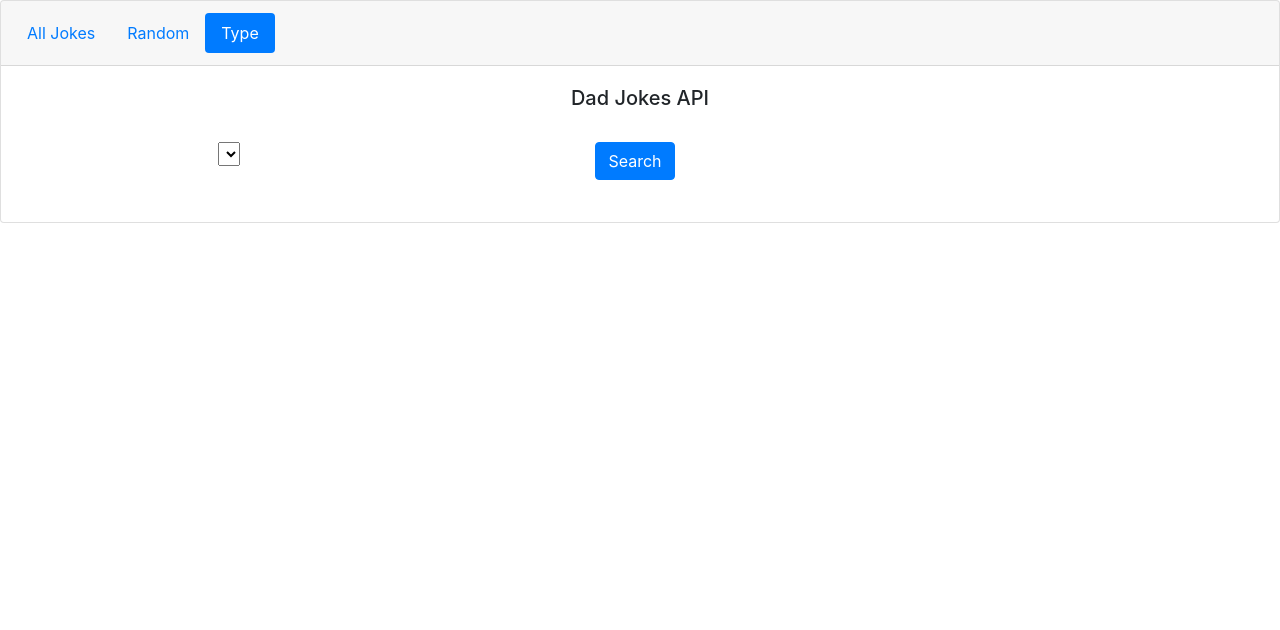
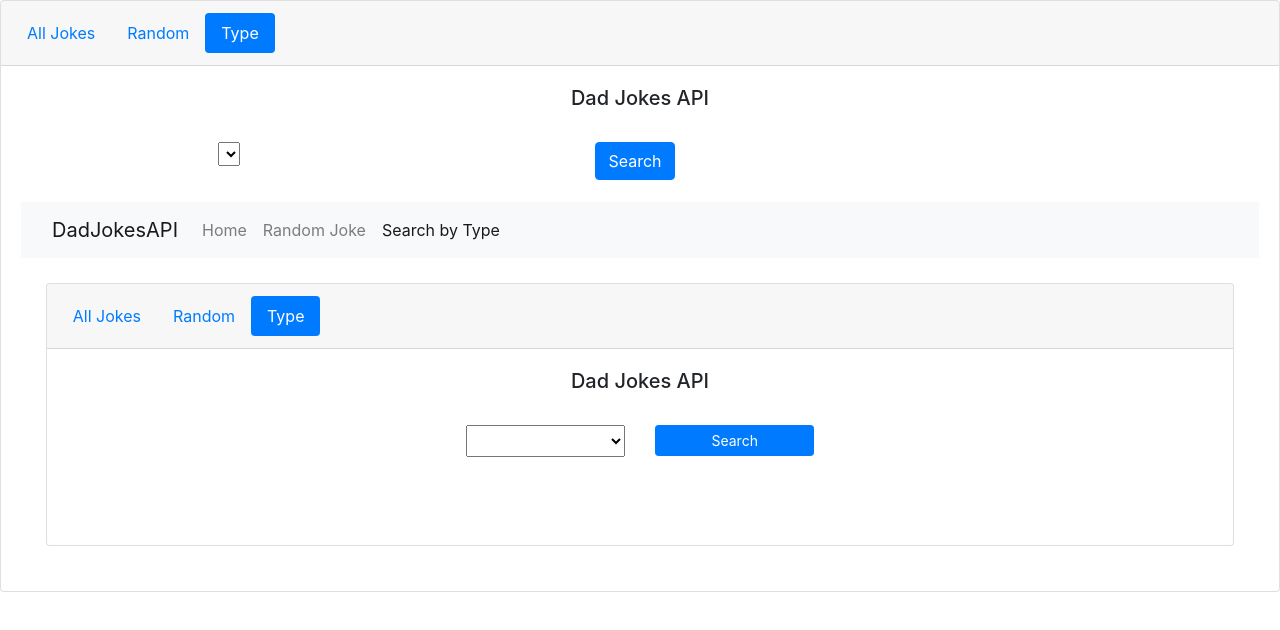
Before and after one commit to DavidAceituno88/DadJokesAPI, a plain HTML site: page FontEnd/type.html in a window 1280 px wide. Drawn offline with nearby package versions, Linux system fonts and the light colour scheme.

Commit message:
Update type.html

```diff
--- a/FontEnd/type.html
+++ b/FontEnd/type.html
@@ -42,6 +42,70 @@
             </div>
               <div class="card-body" id="joke-content"></div>
             </div>
+          </div><!DOCTYPE html>
+<html lang="en">
+<head>
+    <meta charset="UTF-8">
+    <meta http-equiv="X-UA-Compatible" content="IE=edge">
+    <meta name="viewport" content="width=device-width, initial-scale=1.0">
+    <link rel="stylesheet" href="https://cdn.jsdelivr.net/npm/bootstrap@4.0.0/dist/css/bootstrap.min.css" integrity="sha384-Gn5384xqQ1aoWXA+058RXPxPg6fy4IWvTNh0E263XmFcJlSAwiGgFAW/dAiS6JXm" crossorigin="anonymous">
+    <script src="https://code.jquery.com/jquery-3.2.1.slim.min.js" integrity="sha384-KJ3o2DKtIkvYIK3UENzmM7KCkRr/rE9/Qpg6aAZGJwFDMVNA/GpGFF93hXpG5KkN" crossorigin="anonymous"></script>
+<script src="https://cdn.jsdelivr.net/npm/popper.js@1.12.9/dist/umd/popper.min.js" integrity="sha384-ApNbgh9B+Y1QKtv3Rn7W3mgPxhU9K/ScQsAP7hUibX39j7fakFPskvXusvfa0b4Q" crossorigin="anonymous"></script>
+<script src="https://cdn.jsdelivr.net/npm/bootstrap@4.0.0/dist/js/bootstrap.min.js" integrity="sha384-JZR6Spejh4U02d8jOt6vLEHfe/JQGiRRSQQxSfFWpi1MquVdAyjUar5+76PVCmYl" crossorigin="anonymous"></script>
+    <title>Document</title>
+</head>
+<nav class="navbar navbar-expand-lg navbar-light bg-light" style="margin: 0,1,1,1">
+  <div class="container-fluid">
+    <button class="navbar-toggler" type="button" data-bs-toggle="collapse" data-bs-target="#navbarTogglerDemo01" aria-controls="navbarTogglerDemo01" aria-expanded="false" aria-label="Toggle navigation">
+      <span class="navbar-toggler-icon"></span>
+    </button>
+    <div class="collapse navbar-collapse" id="navbarTogglerDemo01">
+      <a class="navbar-brand" href="#">DadJokesAPI</a>
+      <ul class="navbar-nav me-auto mb-2 mb-lg-0">
+        <li class="nav-item">
+          <a class="nav-link " aria-current="page" href="Index.html">Home</a>
+        </li>
+        <li class="nav-item">
+          <a class="nav-link" href="random.html">Random Joke</a>
+        </li>
+        <li class="nav-item">
+          <a class="nav-link active" href="type.html" tabindex="-1" aria-disabled="true">Search by Type</a>
+        </li>
+      </ul>
+    </div>
+  </div>
+</nav>
+<body>
+
+
+    </table>
+    <div class="card text-center" style="margin: 2%;" >
+        <div class="card-header">
+          <ul class="nav nav-pills card-header-pills">
+            <li class="nav-item">
+              <a class="nav-link" href="Index.html">All Jokes</a>
+            </li>
+            <li class="nav-item">
+              <a class="nav-link " href="random.html">Random</a>
+            </li>
+            <li class="nav-item">
+              <a class="nav-link active" href="type.html">Type</a>
+            </li>
+          </ul>
+        </div>
+        <div class="card-body">
+          <h5 class="card-title">Dad Jokes API</h5>
+          <div class="card-body" id="type">
+            <div class="row justify-content-md-center">
+                <div class="col-md-2">
+                  <select class="form-select form-select-lg mb-3" aria-label="Default select example" id="select_type" style="width: 100%; height: 80%;">
+                  </select>
+                </div>
+                <div class="col-md-2">
+                  <button class="btn btn-primary btn-sm" type="button" id="search_type" style="width: 100%;">Search</button>
+                </div>
+            </div>
+            <div class="card-body" id="joke-content"></div>
           </div>
 
         </div>
@@ -51,3 +115,11 @@
     </script>
 </body>
 </html>
+
+        </div>
+      </div>
+    <script src="dadJokes.js">
+
+    </script>
+</body>
+</html>
```
